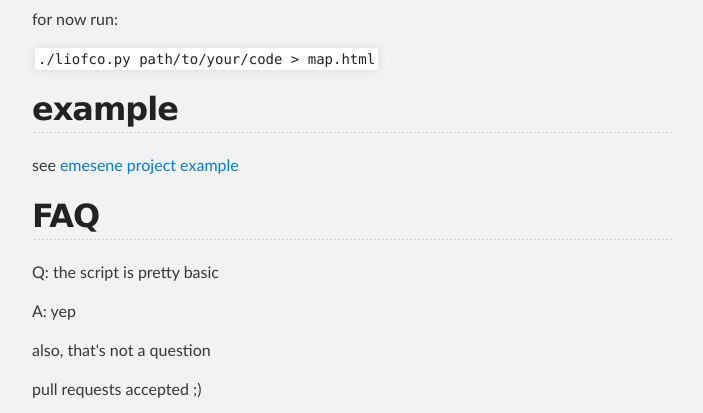
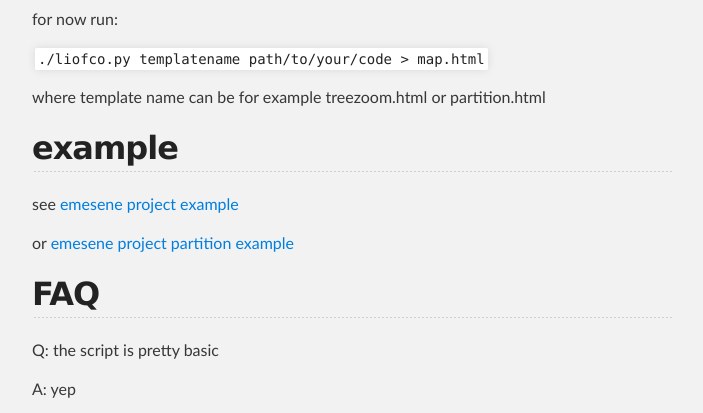
Before and after one commit to marianoguerra/liofco, a plain HTML site: page index.html in a window 1280 px wide. Shown: the part 760-1173 px from the top of the page, without its empty margins (288-991 px from the left). Drawn offline with Linux system fonts and the light colour scheme.

Commit message:
update page

```diff
--- a/index.html
+++ b/index.html
@@ -49,11 +49,14 @@
 
 <p>for now run:</p>
 
-<p><code>./liofco.py path/to/your/code &gt; map.html</code></p>
+<p><code>./liofco.py templatename path/to/your/code &gt; map.html</code></p>
+
+<p>where template name can be for example treezoom.html or partition.html</p>
 
 <h2>example</h2>
 
 <p>see <a href="http://marianoguerra.github.com/emesene.html">emesene project example</a></p>
+<p>or <a href="http://marianoguerra.github.com/emesene-partition.html">emesene project partition example</a></p>
 
 <h2>FAQ</h2>
 
```
